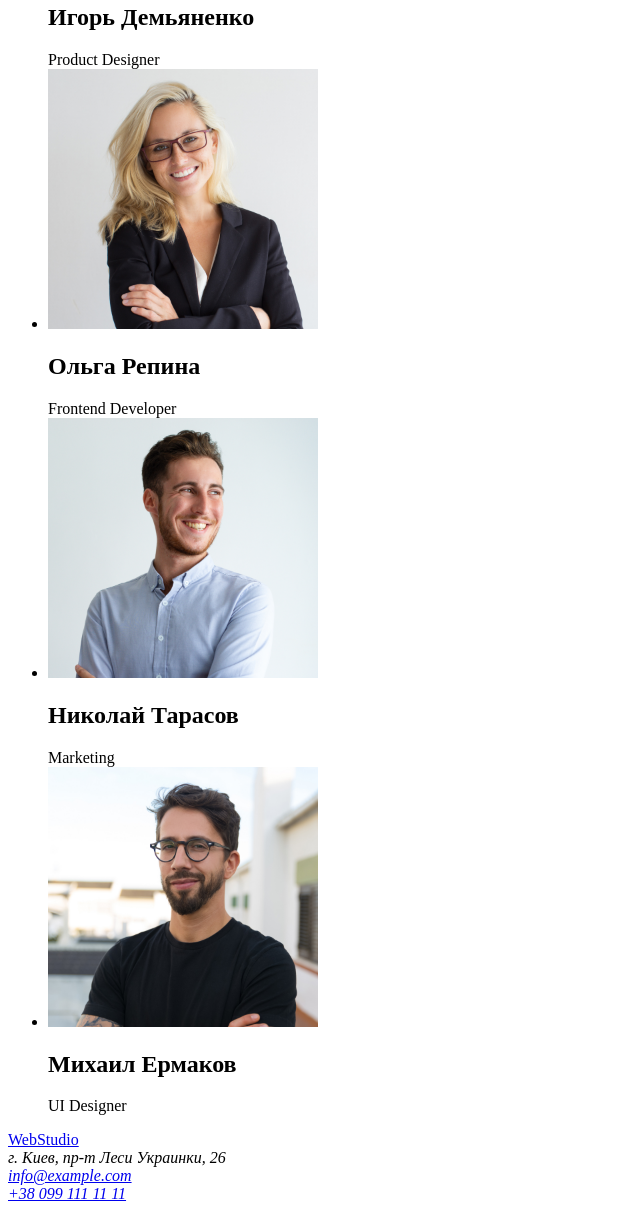
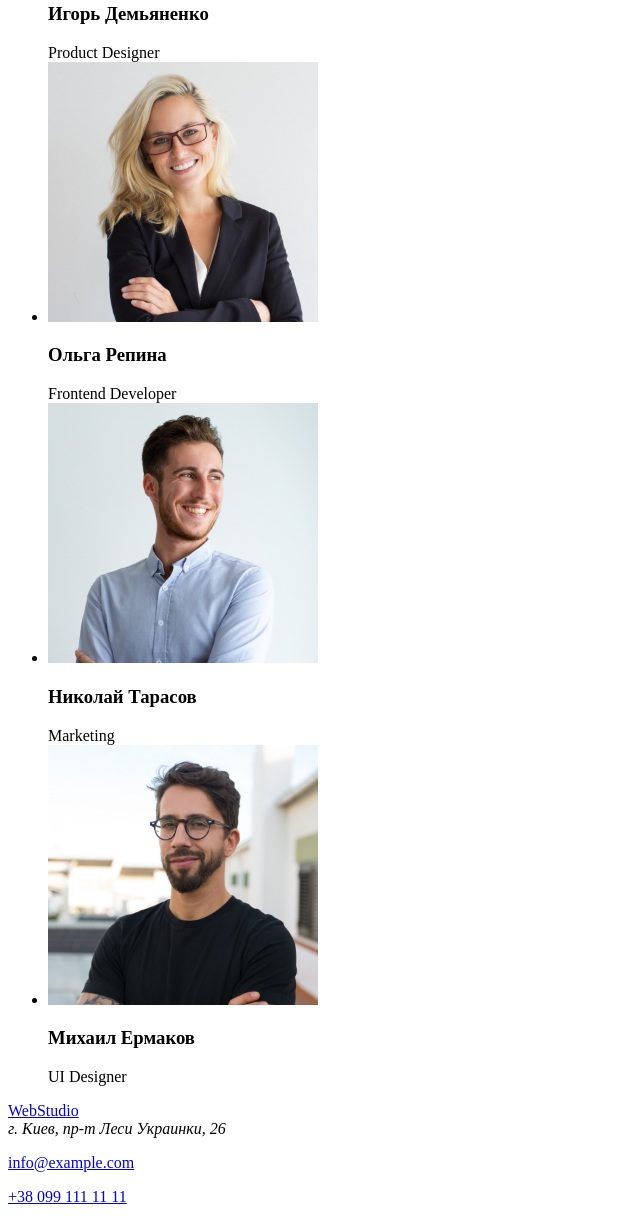
Before and after one commit to Kostya2502/goit-markup-hw-01, a plain HTML site: page index.html in a window 1280 px wide. Shown: the part 1850-3072 px from the top of the page, without its empty margins (0-640 px from the left). Drawn offline with Linux system fonts and the light colour scheme.

Commit message:
с учетом замечаний

```diff
--- a/index.html
+++ b/index.html
@@ -114,12 +114,12 @@
               alt="Игорь Демьяненко"
               width="270"
             />
-            <h1>Игорь Демьяненко</h1>
+            <h3>Игорь Демьяненко</h3>
             <span>Product Designer</span>
           </li>
           <li>
             <img src="img/Ольга_Репина.jpg" alt="Ольга Репина" width="270" />
-            <h1>Ольга Репина</h1>
+            <h3>Ольга Репина</h3>
             <span>Frontend Developer</span>
           </li>
           <li>
@@ -128,7 +128,7 @@
               alt="Николай Тарасов"
               width="270"
             />
-            <h1>Николай Тарасов</h1>
+            <h3>Николай Тарасов</h3>
             <span>Marketing</span>
           </li>
           <li>
@@ -137,7 +137,7 @@
               alt="Михаил Ермаков"
               width="270"
             />
-            <h1>Михаил Ермаков</h1>
+            <h3>Михаил Ермаков</h3>
             <span>UI Designer</span>
           </li>
         </ul>
@@ -146,11 +146,9 @@
 
     <footer>
       <a href="/" lang="en">WebStudio</a>
-      <address>
-        г. Киев, пр-т Леси Украинки, 26 <br />
-        <a href="mailto:info@example.com">info@example.com</a> <br />
-        <a href="tel:+380991111111">+38 099 111 11 11</a>
-      </address>
+      <address>г. Киев, пр-т Леси Украинки, 26</address>
+      <p><a href="mailto:info@example.com">info@example.com</a></p>
+      <p><a href="tel:+380991111111">+38 099 111 11 11</a></p>
     </footer>
   </body>
 </html>
```
